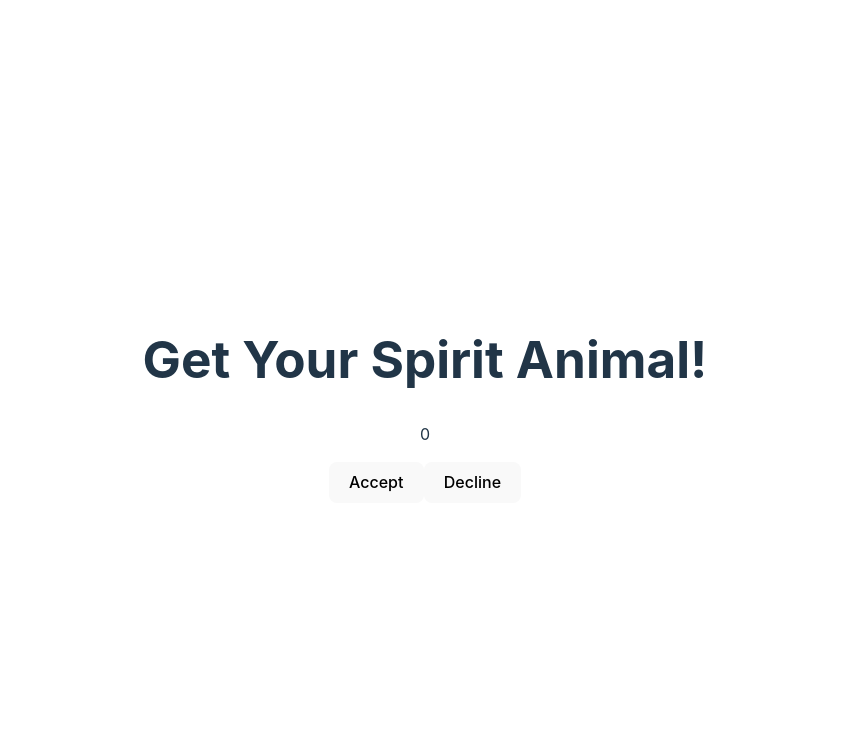
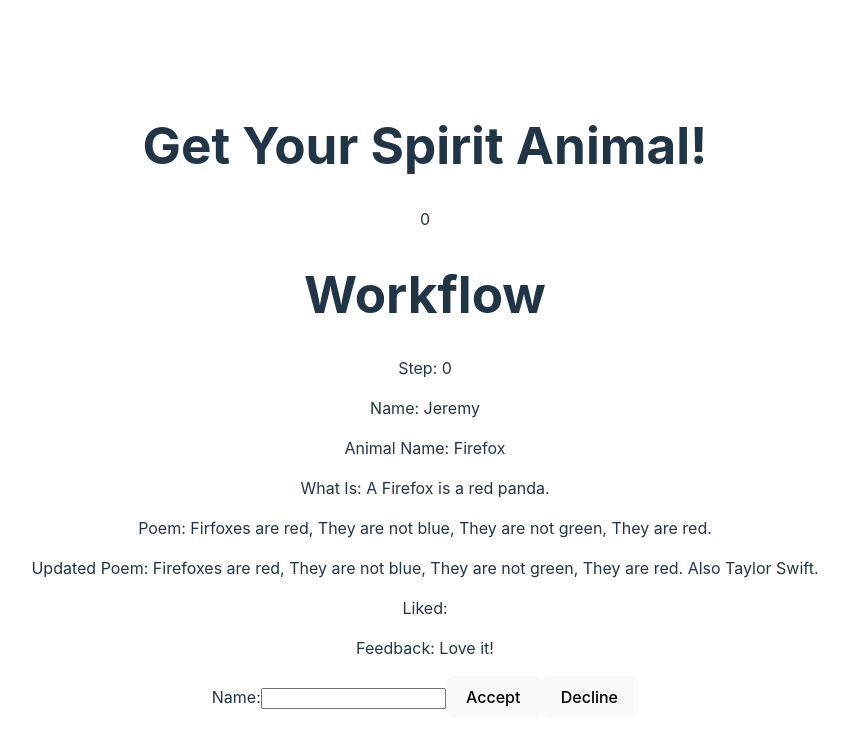
Before and after one commit to jeremyrdavis/spiritanimal-reactjs, a React (Vite) app: page / in a window 1280 px wide. Shown: the top 748 px of the page, without its empty margins (215-1064 px from the left). Built offline with nearby package versions, Linux system fonts and the light colour scheme.

Commit message:
state preserves

```diff
--- a/src/SpiritAnimalApp.jsx
+++ b/src/SpiritAnimalApp.jsx
@@ -6,17 +6,21 @@ function SpiritAnimalApp() {
     const [workflow, setWorkflow] = useState({
         id: 237,
         step: 0,
-        name: '',
-        animalName: '',
-        whatIs: '',
-        poem: '',
-        updatedPoem: '',
+        name: 'Jeremy',
+        animalName: 'Firefox',
+        whatIs: 'A Firefox is a red panda.',
+        poem: 'Firfoxes are red, \nThey are not blue, \nThey are not green, \nThey are red.',
+        updatedPoem: 'Firefoxes are red, \nThey are not blue, \nThey are not green, \nThey are red. Also Taylor Swift.',
         liked: false,
-        feedback: ''
+        feedback: 'Love it!'
     });
 
     const nextStep = useCallback(() => {
         setWorkflow({...workflow, step: workflow.step + 1 });
+    }, [workflow]);
+
+    const handleLike = useCallback(() => {
+        setWorkflow({...workflow, liked: true });
     }, [workflow]);
 
     const myFunction = () => {
@@ -26,7 +30,7 @@ function SpiritAnimalApp() {
 
     return (
         <>
-            <WorkflowForm workflow={workflow} handleClick={nextStep} />
+            <WorkflowForm workflow={workflow} handleClick={nextStep} handleLike={handleLike}/>
         </>
     )
 }
--- a/src/components/SpiritAnimalForm0.jsx
+++ b/src/components/SpiritAnimalForm0.jsx
@@ -1,10 +1,10 @@
 import React from "react";
 
-const WorkflowForm = ({workflow, handleClick}) => {
+const WorkflowForm = ({workflow, handleClick, handleLike}) => {
     if(workflow.step === 0) {
         return(
             <>
-                <WorkflowForm00 workflow={workflow} handleClick={handleClick} />
+                <WorkflowForm00 workflow={workflow} handleClick={handleClick} handleLike={handleLike} />
             </>
         );
     }else if(workflow.step === 1){
@@ -34,13 +34,33 @@ const WorkflowForm = ({workflow, handleClick}) => {
     }
 }
 
-const WorkflowForm00 = ({workflow, handleClick}) => {
+const WorkflowDisplay = ({workflow}) => {
+    return (
+        <div>
+            <h1>Workflow</h1>
+            <p>Step: {workflow.step}</p>
+            <p>Name: {workflow.name}</p>
+            <p>Animal Name: {workflow.animalName}</p>
+            <p>What Is: {workflow.whatIs}</p>
+            <p>Poem: {workflow.poem}</p>
+            <p>Updated Poem: {workflow.updatedPoem}</p>
+            <p>Liked: {workflow.liked}</p>
+            <p>Feedback: {workflow.feedback}</p>
+        </div>
+    );
+}
+const WorkflowForm00 = ({workflow, handleClick, handleLike}) => {
     return (
             <div>
                 <h1>Get Your Spirit Animal!</h1>
                 <p>{workflow.step}</p>
-                <button onClick={handleClick}>Accept</button>
+                <WorkflowDisplay workflow={workflow} />
+                <form id={"workflow-form"}>
+                <label>Name:</label>
+                <input type="text" name="name" />
+                <button onClick={handleLike}>Accept</button>
                 <button onClick={handleClick}>Decline</button>
+                </form>
             </div>
     );
 }
@@ -50,6 +70,7 @@ const WorkflowForm01 = ({workflow, handleClick}) => {
             <div>
                 <h1>What Is My Animal?</h1>
                 <p>{workflow.step}</p>
+                <WorkflowDisplay workflow={workflow} />
                 <button onClick={handleClick}>Accept</button>
                 <button onClick={handleClick}>Decline</button>
             </div>
```
